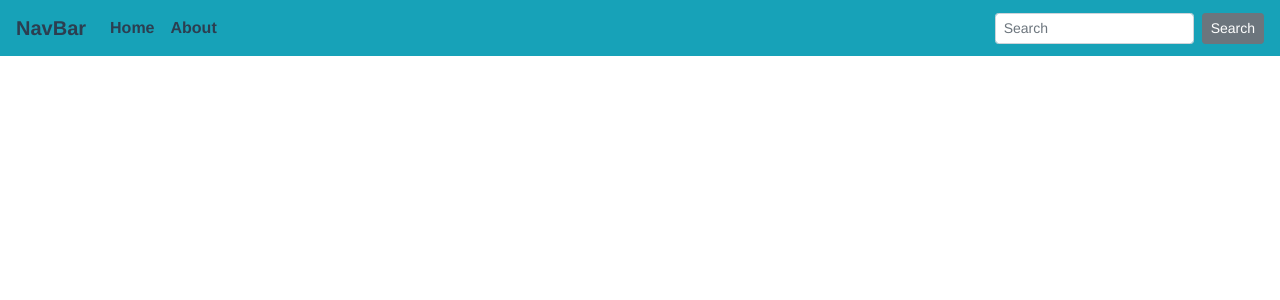
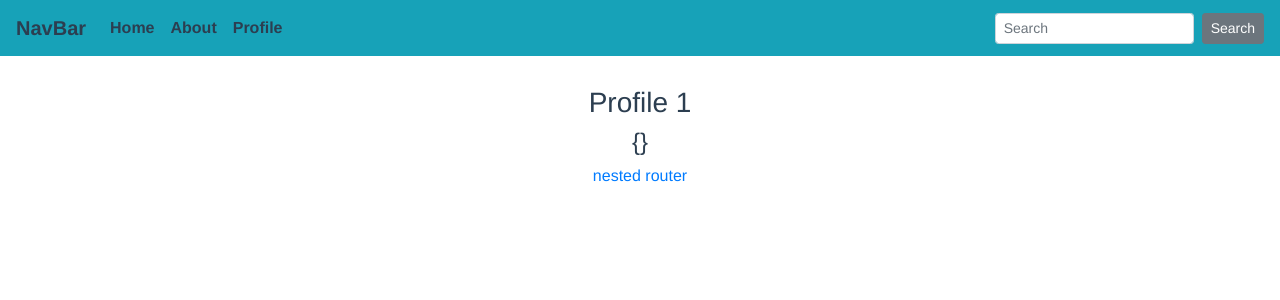
Before and after one commit to liming17/Data-Analyze, a Vue app in the folder data-analyze-app/: page /profile/1 in a window 1280 px wide. Shown: the top 300 px of the page. Built offline with nearby package versions, Linux system fonts and the light colour scheme.

Commit message:
test the route and nested route

```diff
--- a/data-analyze-app/src/components/TopHeader.vue
+++ b/data-analyze-app/src/components/TopHeader.vue
@@ -9,6 +9,7 @@
                 <b-navbar-nav>
                     <b-nav-item to="/">Home</b-nav-item>
                     <b-nav-item to="/about">About</b-nav-item>
+                    <b-nav-item :to="{name: 'Profile', params: {id: '2333'}, query: {plan: 'private'}}">Profile</b-nav-item>
                 </b-navbar-nav>
 
                 <!-- Right aligned nav items -->
@@ -26,12 +27,12 @@
 
 <script>
 export default {
-    methods:{
+    methods: {
         search(){
             this.$store.dispatch("search", {text: this.searchText});
         }
     },
-    data(){
+    data() {
         return{
             searchText:''
         }
--- a/data-analyze-app/src/router/index.js
+++ b/data-analyze-app/src/router/index.js
@@ -1,6 +1,9 @@
 import Vue from "vue";
 import VueRouter from "vue-router";
 import Home from "../views/Home.vue";
+import Profile from "../views/Profile.vue";
+import Missing from "../views/Missing.vue";
+import Info from "../views/Info.vue";
 
 Vue.use(VueRouter);
 
@@ -11,6 +14,24 @@ const routes = [
     component: Home
   },
   {
+    path: "/profile",
+    name: "ProfileMain",
+    component: Profile
+  },
+  {
+    // profile/1/info
+    path: "/profile/:id",
+    name: "Profile",
+    component: Profile,
+    children: [
+      {
+        path: 'info',
+        name: "Info",
+        component: Info
+      }
+    ]
+  },
+  {
     path: "/about",
     name: "About",
     // route level code-splitting
@@ -18,6 +39,10 @@ const routes = [
     // which is lazy-loaded when the route is visited.
     component: () =>
       import(/* webpackChunkName: "about" */ "../views/About.vue")
+  },
+  {
+    path:"*",
+    component: Missing
   }
 ];
 
--- /dev/null
+++ b/data-analyze-app/src/views/Info.vue
@@ -0,0 +1,15 @@
+<template>
+    <div>
+      <h3>Information</h3>
+    </div>
+</template>
+
+<script>
+export default {
+
+}
+</script>
+
+<style scoped>
+
+</style>
--- /dev/null
+++ b/data-analyze-app/src/views/Missing.vue
@@ -0,0 +1,15 @@
+<template>
+    <div>
+        <h3>404 Page not found</h3>
+    </div>
+</template>
+
+<script>
+export default {
+
+}
+</script>
+
+<style scoped>
+
+</style>
--- /dev/null
+++ b/data-analyze-app/src/views/Profile.vue
@@ -0,0 +1,18 @@
+<template>
+    <div>
+        <h3>Profile {{$route.params.id}}</h3>
+        <h4>{{$route.query}}</h4>
+        <router-link to="/profile/35/info">nested router</router-link>
+        <router-view />
+    </div>
+</template>
+
+<script>
+export default {
+
+}
+</script>
+
+<style scoped>
+
+</style>
```
